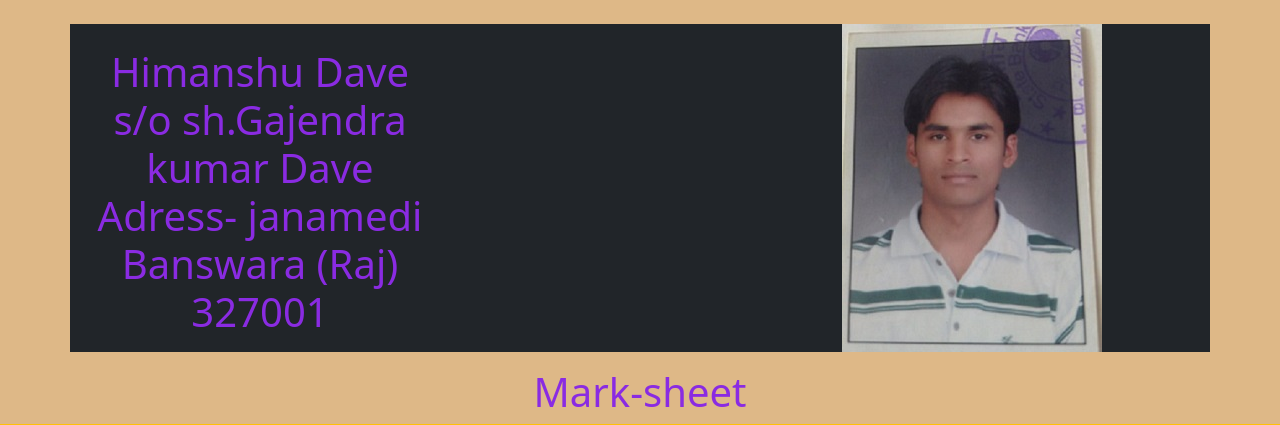
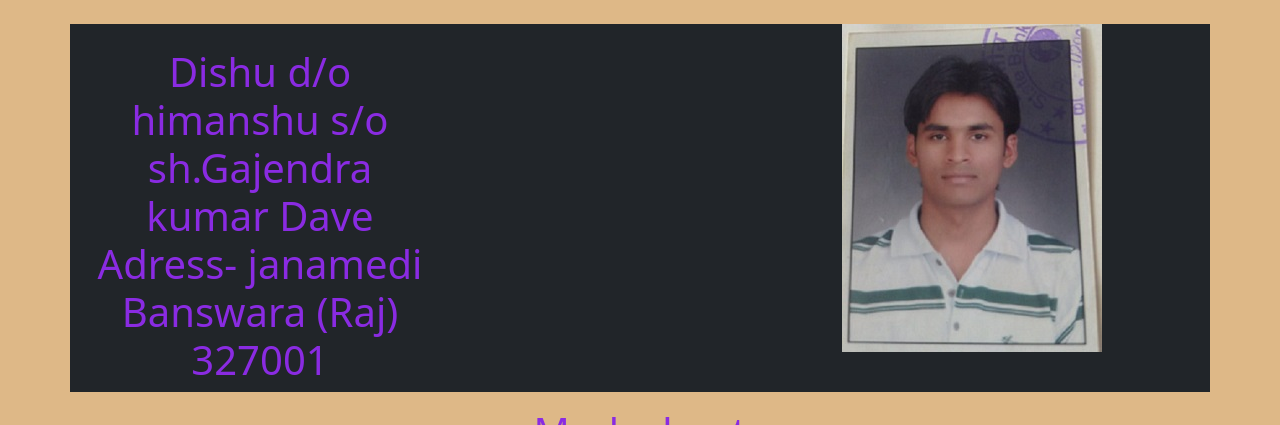
Before and after one commit to Gkdave/gktemp_inheri, a Django app: template core/templates/core/dishu.html in a window 1280 px wide. Shown: the part 112-537 px from the top of the page. Run offline with Django 3.2, Linux system fonts and the light colour scheme; the template is opened without the code that fills it, so the values that code supplies are empty; some libraries are stand-ins or nearby versions.

Commit message:
added dishu and father's name

```diff
--- a/core/templates/core/dishu.html
+++ b/core/templates/core/dishu.html
@@ -1,5 +1,5 @@
 {% extends 'core/base.html' %} {% load static %} {% block title %}
-<h1> Himanshu Dave s/o {{block.super}}</h1>{% endblock title %} {% block image %} <img src="{%  static 'core\images\hm2.jpg' %}" alt="himanshu"> {% endblock image %} {% block content %}
+<h1> Dishu d/o himanshu s/o {{block.super}}</h1>{% endblock title %} {% block image %} <img src="{%  static 'core\images\hm2.jpg' %}" alt="himanshu"> {% endblock image %} {% block content %}
 <th scope="col">Physics</th>
 <th scope="col">Chemistry</th>
 <th scope="col">Maths</th>
```
